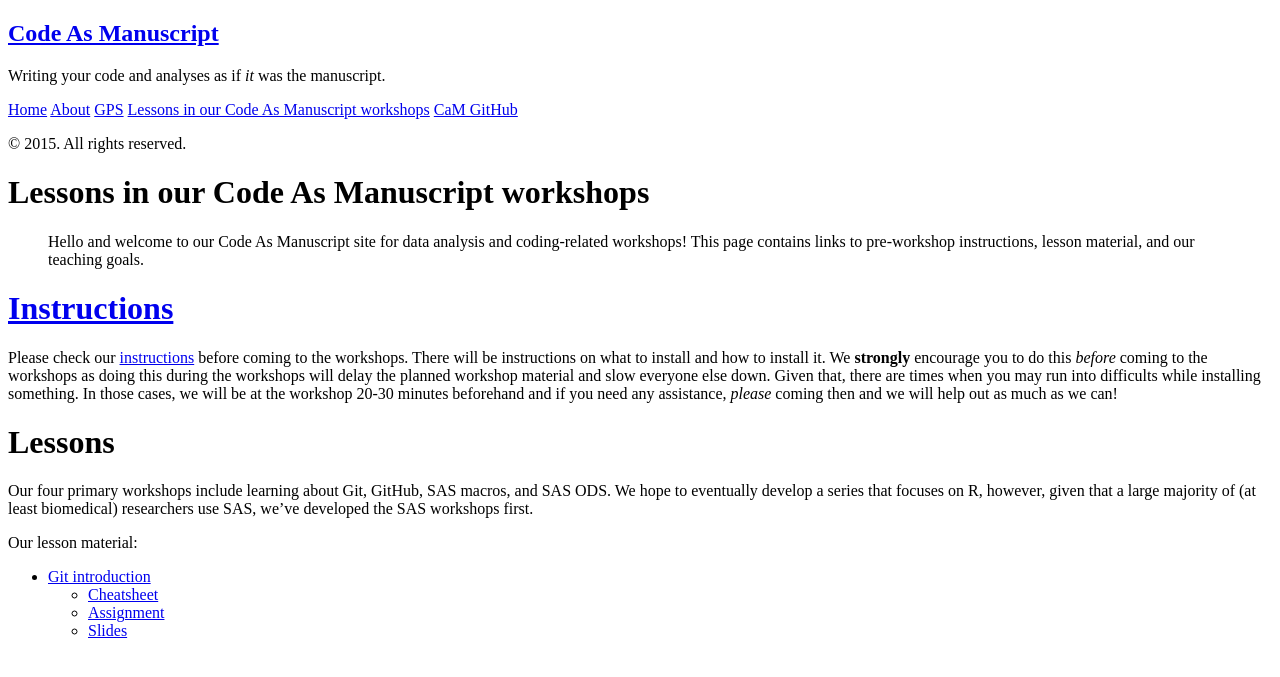
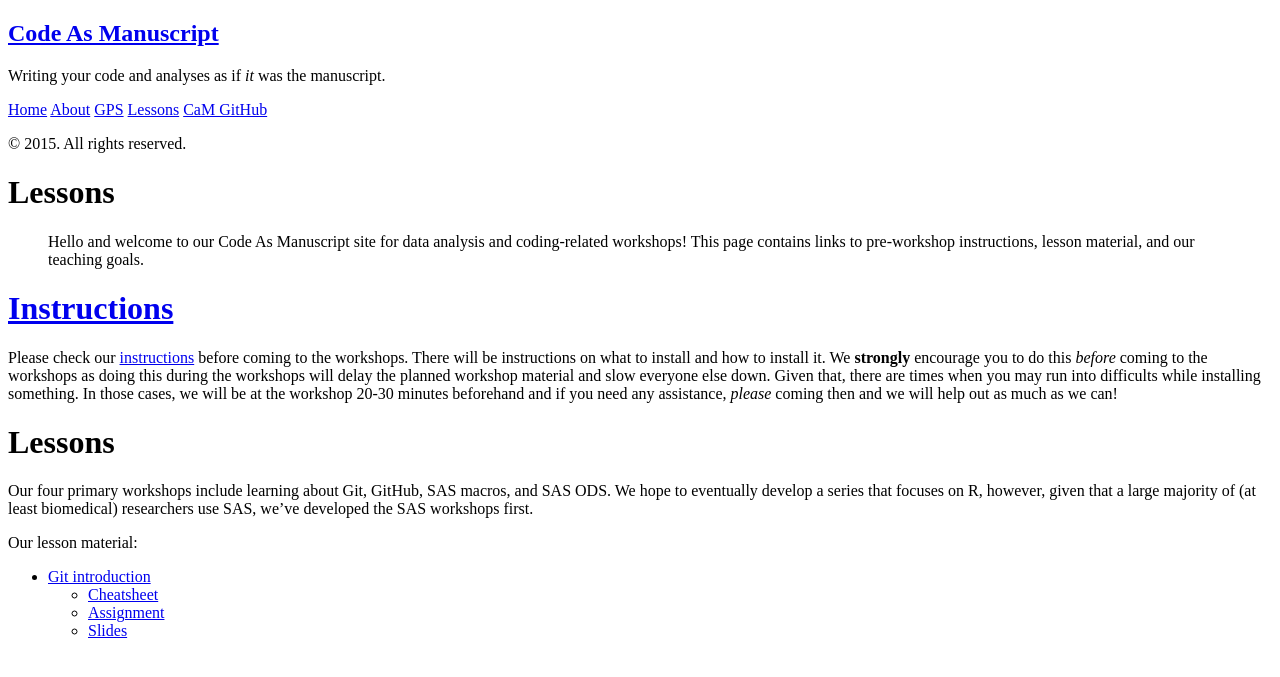
Before and after one commit to thesarahmeister/workshops, a Jekyll site: the page built from lessons/lessons.md, in a window 1280 px wide. Shown: the top 677 px of the page. Built offline with Jekyll 4.4.1, drawn with Linux system fonts in a browser that asks for light colours; Markdown is read by kramdown in place of the engine named in the settings.

Commit message:
Edited the config file + testing a permalink

```diff
--- a/_config.yml
+++ b/_config.yml
@@ -11,7 +11,7 @@
 tagline:             'Change the way you see your code.'
 description:         'Writing your code and analyses as if <i>it</i> was the manuscript.'
 url:                 http://codeasmanuscript.github.io/workshops
-baseurl: /workshops
+baseurl: "/workshops"
 
 author:
   name:           'Daiva & Luke'
--- a/lessons/lessons.md
+++ b/lessons/lessons.md
@@ -1,7 +1,7 @@
 ---
 layout: page
-title: Lessons in our Code As Manuscript workshops
-permalink: /lessons/
+title: Lessons
+permalink: /workshops/lessons/
 ---
 
 > Hello and welcome to our Code As Manuscript site for data analysis
```
